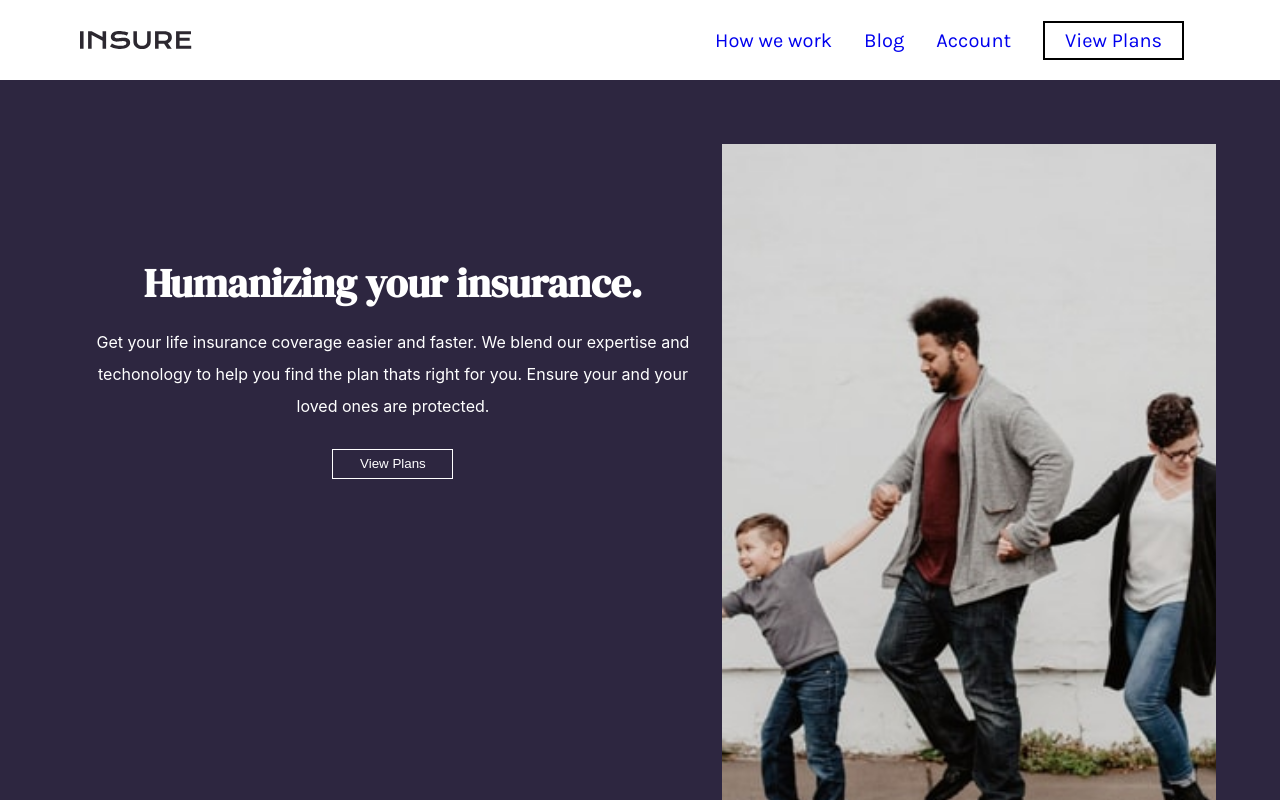
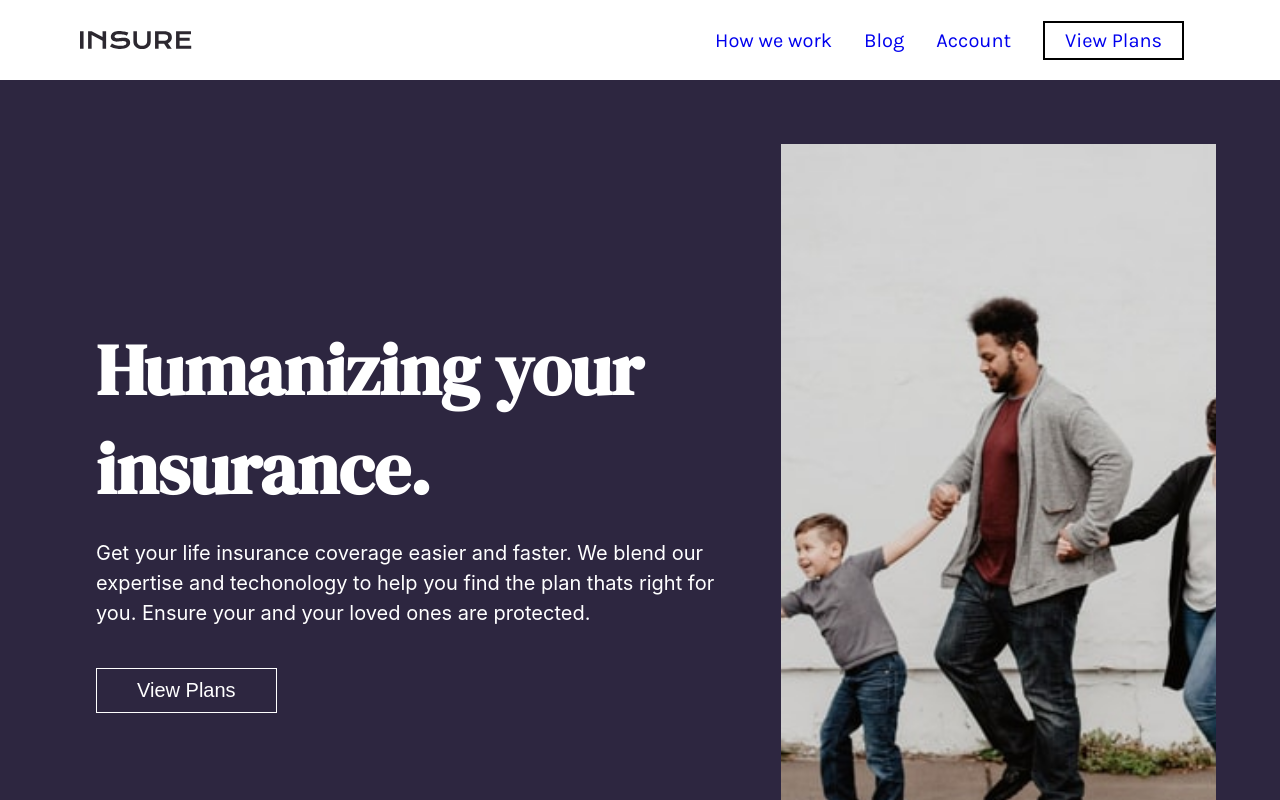
Before and after one commit to Mfried95/insure-landing-page, a React (Create React App) app: page / in a window 1280 px wide. Shown: the top 800 px of the page. Built offline with nearby package versions, Linux system fonts and the light colour scheme.

Commit message:
Updated Hero container
- Changed hero-content sizing to fit with desktop design only

```diff
--- a/src/Components/Hero.jsx
+++ b/src/Components/Hero.jsx
@@ -9,9 +9,13 @@ const Hero = () => {
 
 
         <div className='hero-article'>
-            <h1>Humanizing your insurance.</h1>
+
+          <div className="hero-content">
+          <h1>Humanizing your insurance.</h1>
             <p>Get your life insurance coverage easier and faster. We blend our expertise and techonology to help you find the plan thats right for you. Ensure your and your loved ones are protected.</p>
             <button>View Plans</button>
+          </div>
+
         </div>
 
         <div className='hero-img'>
--- a/src/Styles/hero.css
+++ b/src/Styles/hero.css
@@ -67,5 +67,21 @@
     background-size: cover;
    }
 
+   .hero-article h1{
+    font-size: 4.5rem;
+   }
+
+   .hero-article p{
+    font-size: 1.25rem;
+    line-height: 1.5em;
+   }
+
+   .hero-article{
+    text-align: left;
+   }
+
+   .hero-container button{
+    font-size: 1.25rem;
+   }
 
 }
```
